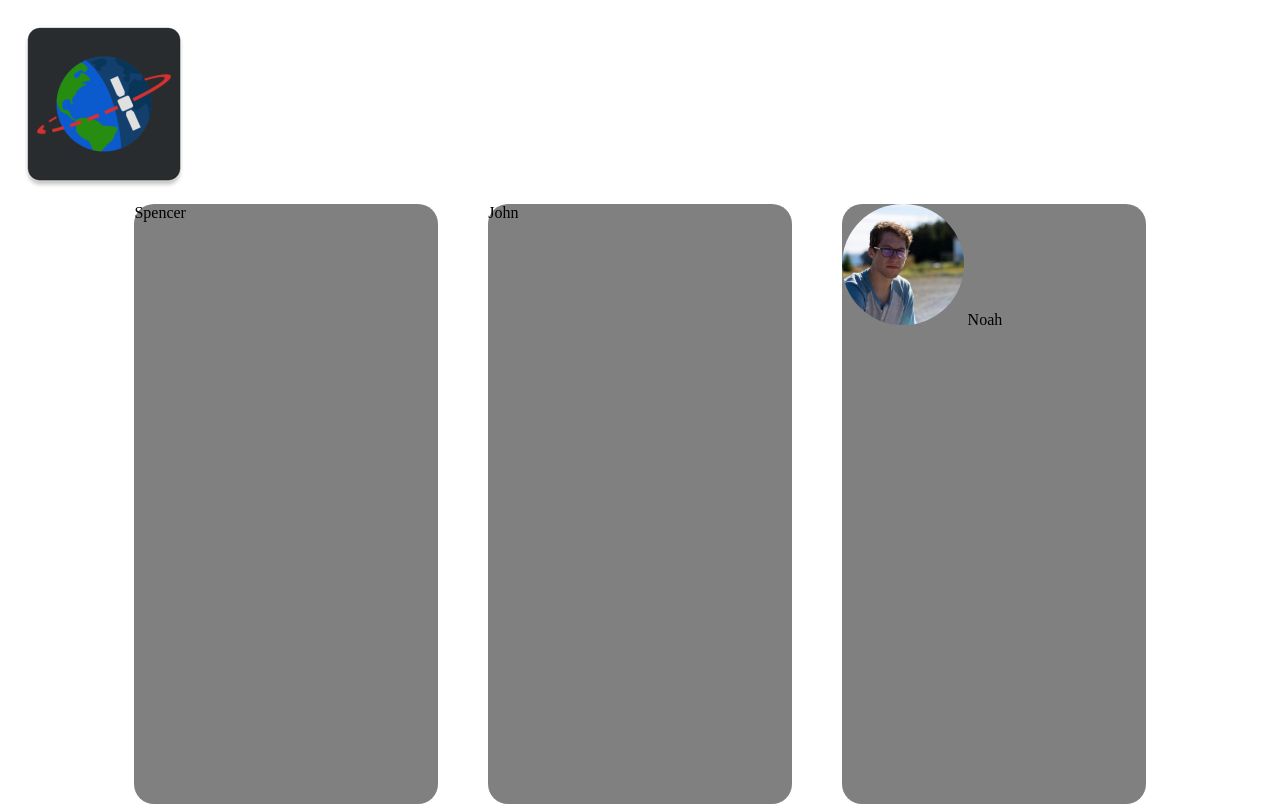
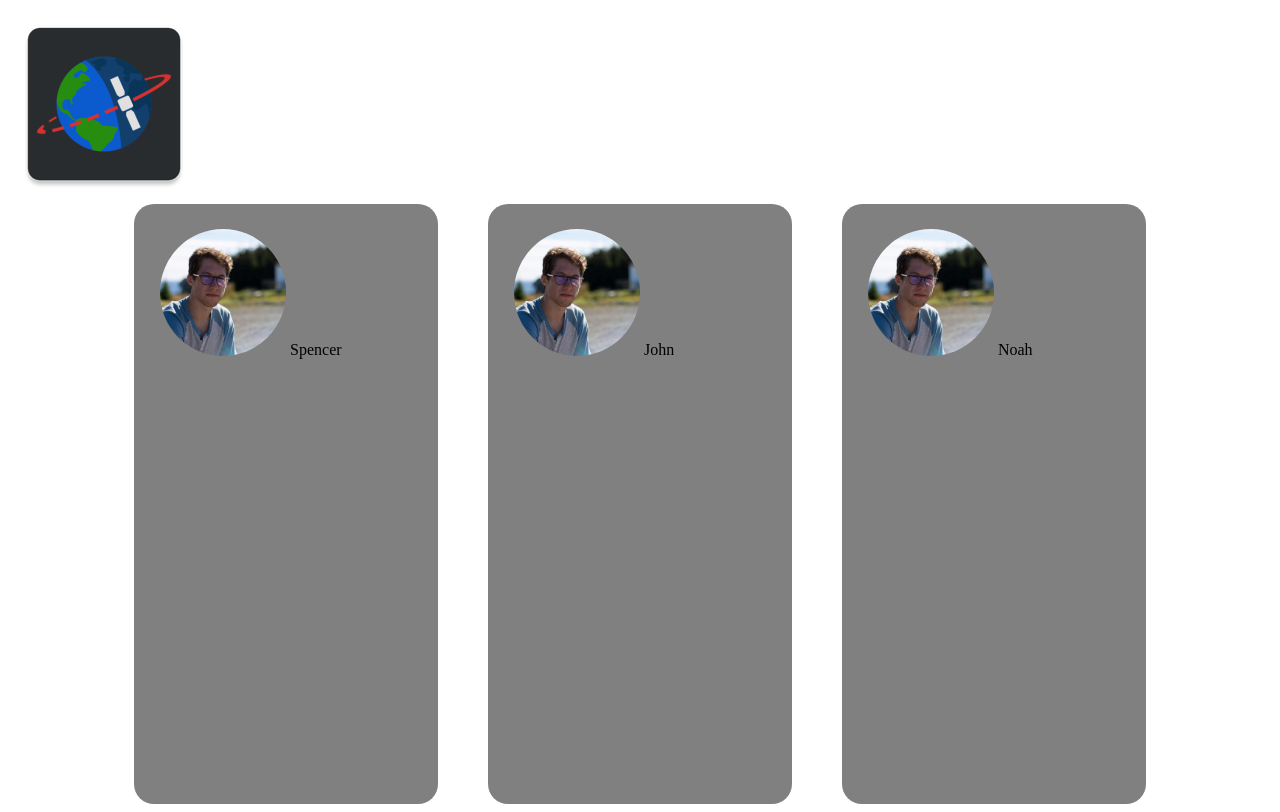
Before and after one commit to NoahGallant-MUN/WatchfulSky-Web, a plain HTML site: page src/index.html in a window 1280 px wide. Drawn offline with Linux system fonts and the light colour scheme.

Commit message:
Forgot to save changes

```diff
--- a/src/css/main.css
+++ b/src/css/main.css
@@ -18,10 +18,11 @@
     display: inline-block;
     border-radius: 20px;
     box-sizing: border-box;
+    padding: 2.5%;
 }
 
 .profile_photo {
-    width: 40%;
+    width: 50%;
     border-radius: 50%;
 }
 
--- a/src/index.html
+++ b/src/index.html
@@ -16,9 +16,11 @@
     <!-- Main Content -->
     <div class='profiles_container'>
       <div class='profile_container spencer'>
+          <img class='profile_photo' src='./static/44314227_2160571640672609_1224414916035739648_o.jpg'>
         Spencer
       </div>
       <div class='profile_container john'>
+          <img class='profile_photo' src='./static/44314227_2160571640672609_1224414916035739648_o.jpg'>
         John
       </div>
       <div class='profile_container noah'>
```
